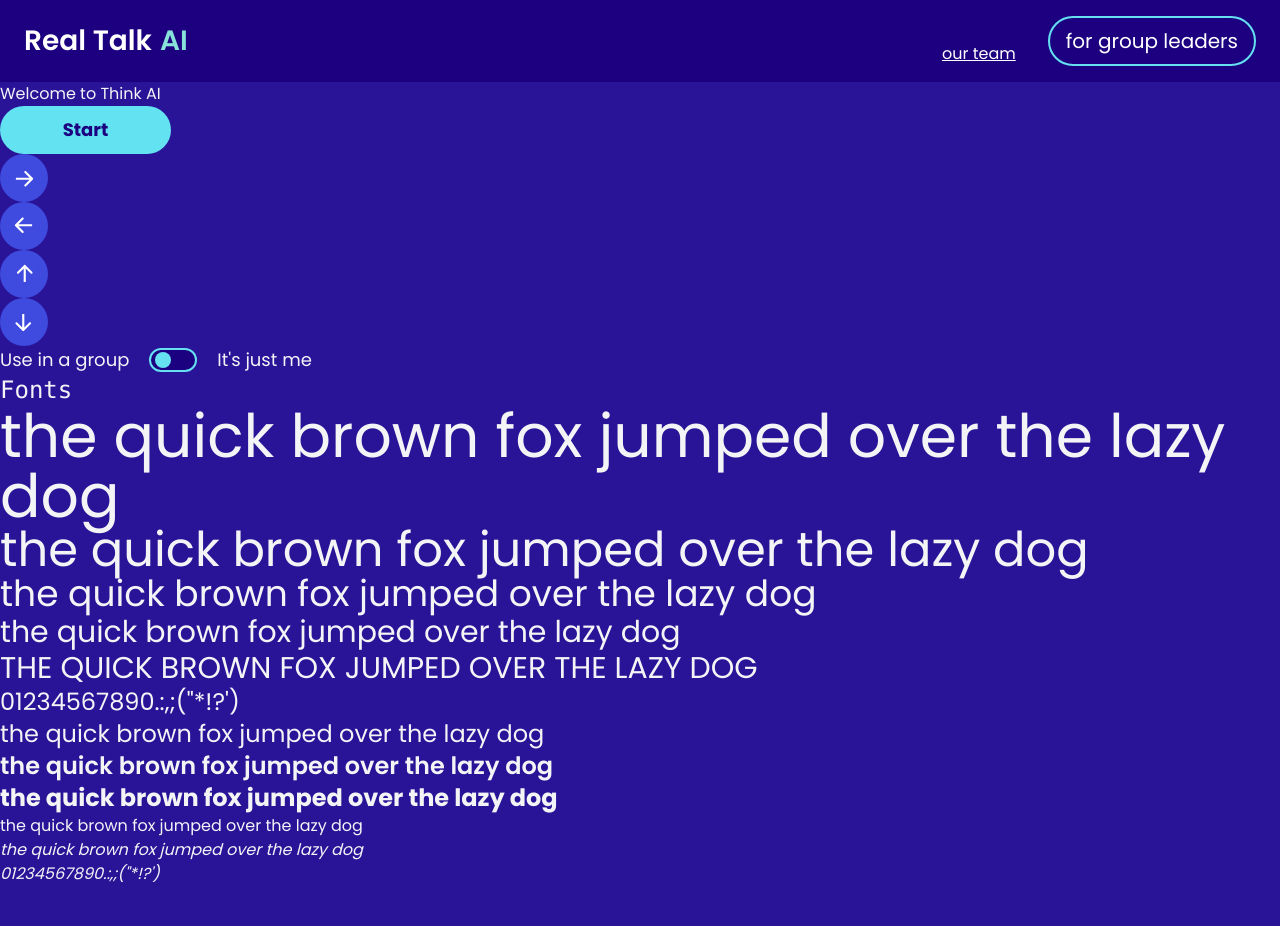
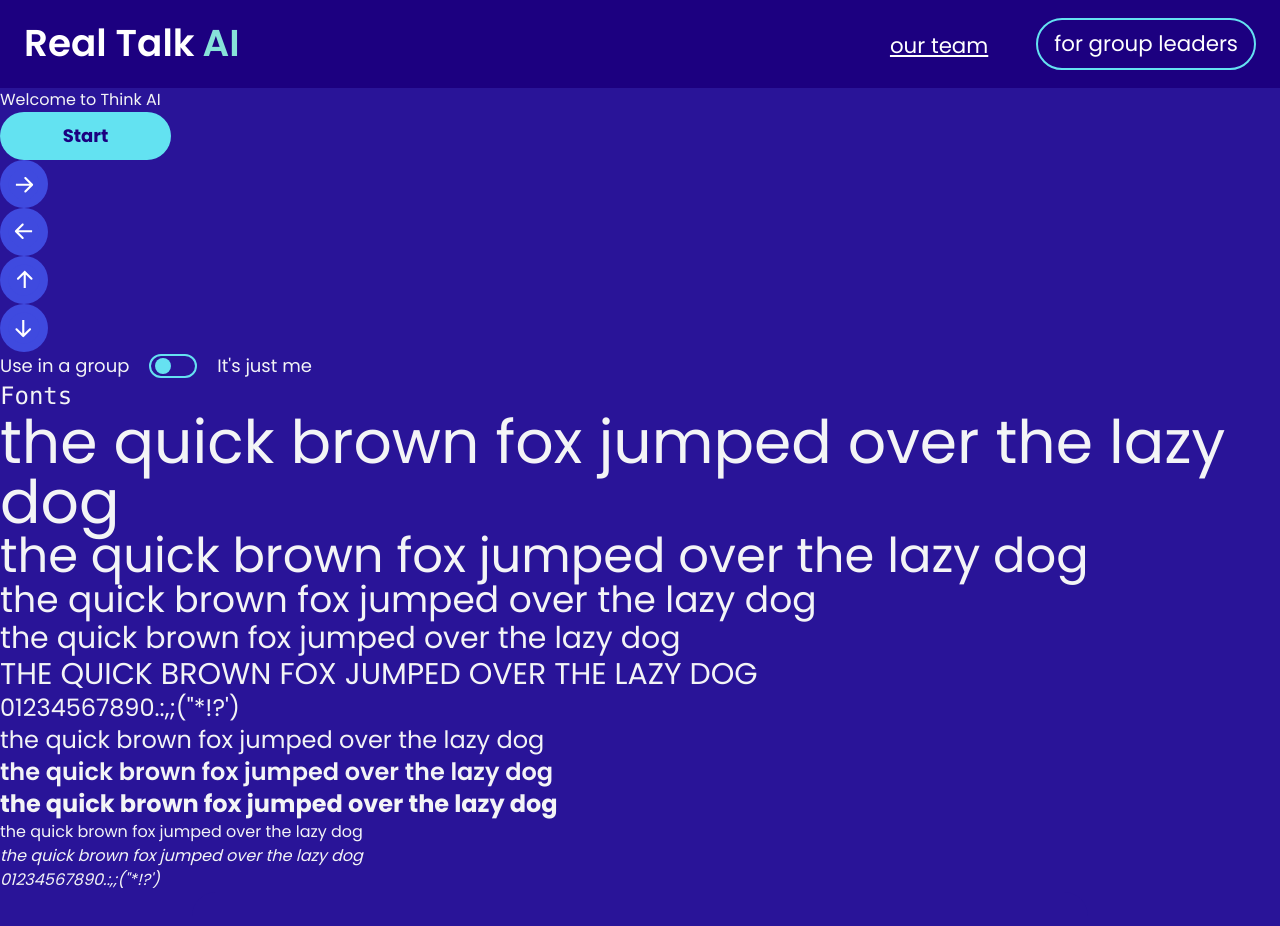
Before and after one commit to neontribe/think-ai, a Next.js app: page / in a window 1280 px wide. Shown: the top 926 px of the page. Built offline with nearby package versions, Linux system fonts and the light colour scheme.

Commit message:
refactor: simplify and align buttons

```diff
--- a/src/app/components/Header.jsx
+++ b/src/app/components/Header.jsx
@@ -1,30 +1,29 @@
 'use client';
 
 import Link from 'next/link';
-import React, { useEffect } from "react";
 
-const Header = ({ hidelinks = false }) => {
-    useEffect(() => {
-    }, [hidelinks]);
-
+const Header = ({ hideLinks = false }) => {
     return (
         <header role="banner" className="w-full bg-[#1C0080] text-white py-4 px-6 flex justify-between items-center">
-            <Link href="/" tabindex="0"
+            <Link href="/"
             className="focus:outline-none focus:ring-2 focus:ring-[#65E1F1]">
-                <h1 className="text-[28px] font-semibold cursor-pointer" id="site-title">
+                <h1 className="text-[28pt] font-semibold cursor-pointer" id="site-title">
                     <span className="block md:inline">Real Talk</span>
                     <span className="text-[#87E2D9] md:ml-2">AI</span>
                 </h1>
             </Link>
 
-            {/* Conditional rendering based on hidelinks prop */}
-            {!hidelinks && (
+            {/* Conditional rendering based on hideLinks prop */}
+            {!hideLinks && (
                 <nav className="flex md:flex-row flex-col gap-2 md:gap-8 items-end" aria-label="Main navigation">
-                    <Link href="/our-team" tabindex="0"
-                    className="text-[16px] hover:text-[#87E2D9] underline mb-2 md:mb-0 focus-visible:ring-2 focus-visible:ring rounded-md" aria-label="View our team">our team</Link>
-                    <Link href="/group-leaders" tabindex="0"
-                    className="w-full md:w-auto focus:outline-none focus:ring-2 focus:ring" aria-label="resources for group leaders">
-                        <button className="px-4 py-2 text-[20px] text-white bg-[#1C0080] border-2 border-[#65E1F1] rounded-full cursor-pointer hover:text-[#87E2D9]" type="button">for group leaders</button>
+                    <Link
+                      href="/our-team"
+                      className="px-4 py-2 text-[16pt] hover:text-[#87E2D9] underline mb-2 md:mb-0 focus-visible:ring-2 rounded-md"
+                      aria-label="View our team">our team
+                    </Link>
+                    <Link href="/group-leaders"
+                          className="px-4 py-2 text-[16pt] border-2 border-[#65E1F1] rounded-full cursor-pointer hover:text-[#87E2D9] w-full md:w-auto focus:outline-none focus:ring-2"
+                          aria-label="resources for group leaders">for group leaders
                     </Link>
                 </nav>
             )}
--- a/src/app/components/ToggleButton.jsx
+++ b/src/app/components/ToggleButton.jsx
@@ -47,11 +47,11 @@ const ToggleButton = ({
             onKeyDown={handleKeyDown}
             tabIndex={0}
             onClick={handleToggle}
-            />
+          />
 
             <div onClick={handleToggle}>
-            <div className={`w-12 h-6 bg-[##1B0080] rounded-full border-2 border-[#66E1F1] p-1 py-[2px] transition-all duration-300 ${isChecked ? "bg-[#1B0080]" : "bg-[#1B0080]"}`}>
-                <div className={`w-4 h-4 bg-[#66E1F1] bg-[#1B0080] rounded-full transition-all duration-300 ${isChecked ? "translate-x-6" : "translate-x-0"}`}></div>
+            <div className={`w-12 h-6 bg-[##1B0080] rounded-full border-2 border-[#66E1F1] p-1 py-[2px] transition-all duration-300 bg-[#1B0080]"}`}>
+                <div className={`w-4 h-4 bg-[#66E1F1]  rounded-full transition-all duration-300 ${isChecked ? "translate-x-6" : "translate-x-0"}`}></div>
             </div>
             </div>
          {/* Right Label */}
--- a/src/app/group-leaders/page.jsx
+++ b/src/app/group-leaders/page.jsx
@@ -6,7 +6,7 @@ import Header from "../components/Header";
 export default function GroupLeadersPage() {
   return (
     <div>
-      <Header hidelinks={true} />
+      <Header hideLinks={true} />
       <main>
         <h1>Group Leader Page</h1>
         </main>
--- a/src/app/our-team/page.jsx
+++ b/src/app/our-team/page.jsx
@@ -5,7 +5,7 @@ import Header from "../components/Header";
 export default function OurTeamPage() {
     return (
         <div>
-            <Header hidelinks={true} />
+            <Header hideLinks={true} />
             <h1>OUR TEAM PAGE</h1>
             <p>info page</p>
         </div>
```
